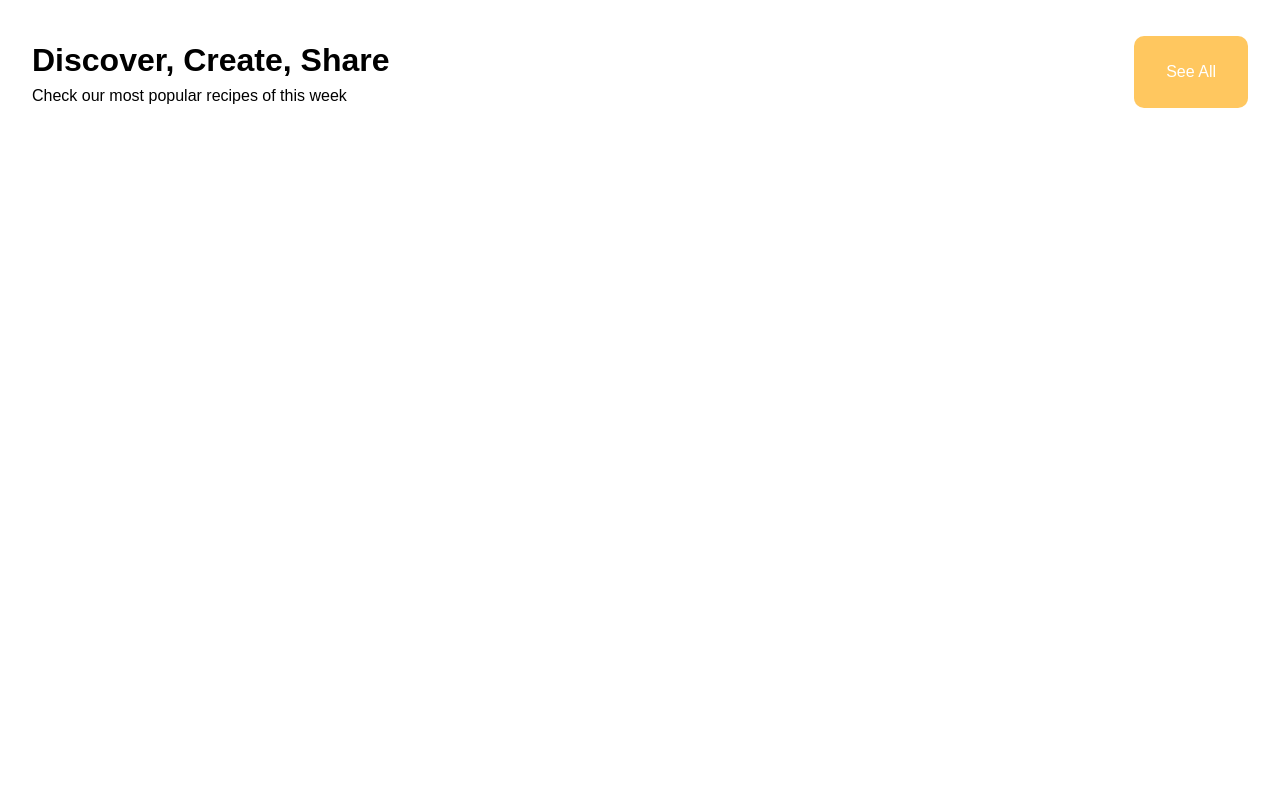
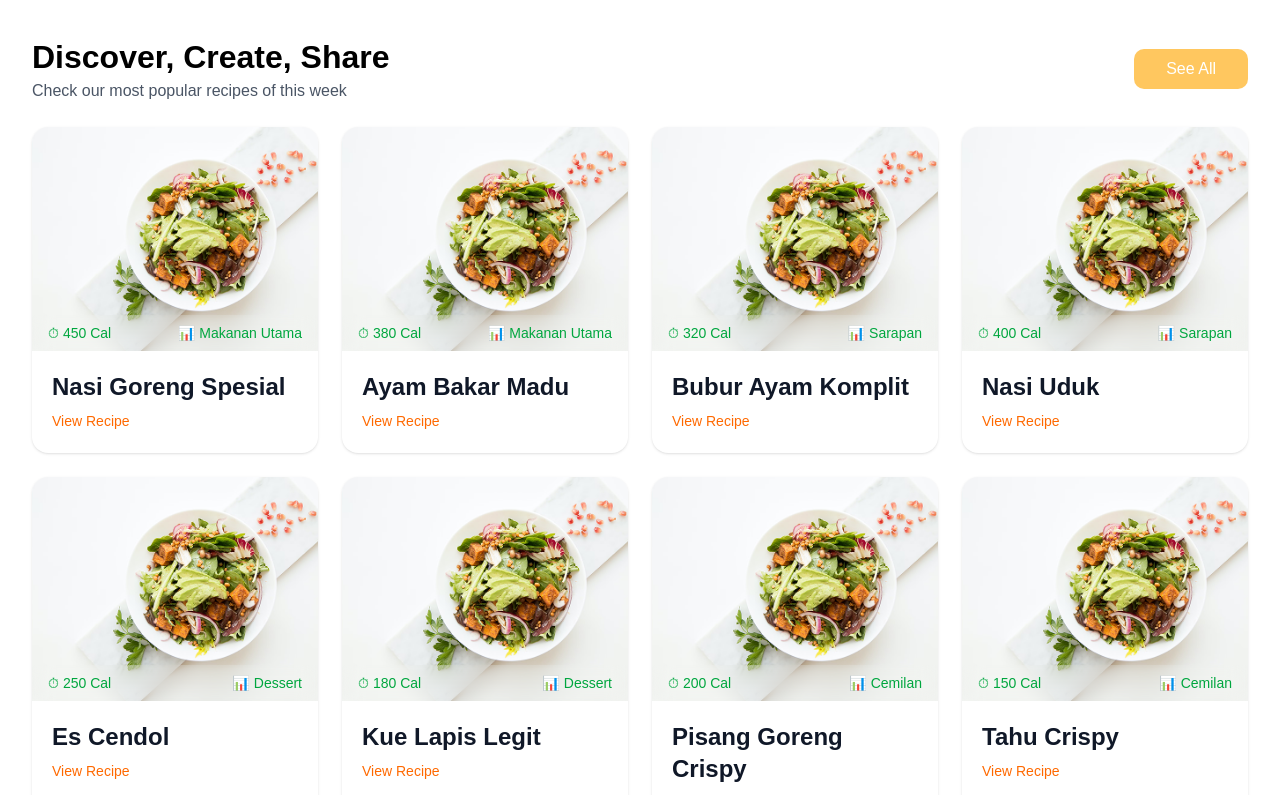
Before and after one commit to vskirani/Recipedia, a React (Vite) app: page / in a window 1280 px wide. Shown: the part 660-1455 px from the top of the page. Before the commit the page ends 800 px from the top, so only its background shows below. Built offline with nearby package versions, Linux system fonts and the light colour scheme.

Commit message:
add data product, component card and list, and update navbar

```diff
--- a/src/App.jsx
+++ b/src/App.jsx
@@ -5,7 +5,7 @@ import HomePage from './pages/HomePage'
 
 function App() {
   return (
-    <div className="mx-auto max-w-7xl px-4 sm:px-6 lg:px-8 pt-4">
+    <div className="mx-auto max-w-7xl px-3 sm:px-4 md:px-6 lg:px-8 pt-3 sm:pt-4">
       <Navbar />
       <HomePage />
     </div>
--- /dev/null
+++ b/src/components/ProductCard.jsx
@@ -0,0 +1,43 @@
+export default function ProductCard({ item }) {
+  return (
+    <div className="bg-white rounded-xl sm:rounded-2xl overflow-hidden shadow-sm hover:shadow-lg transition duration-300 cursor-pointer w-full">
+
+
+      <div className="relative">
+        <img
+          src={item.image}
+          alt={item.title}
+          className="w-full h-40 sm:h-48 lg:h-56 object-cover"
+        />
+
+
+        <div className="absolute bottom-0 left-0 w-full">
+          <div className="px-3 sm:px-4 py-1.5 sm:py-2
+                          backdrop-blur-[10px]
+                          flex justify-between items-center text-xs sm:text-sm">
+
+            <div className="flex items-center gap-1 text-green-600">
+              ⏱ <span>{item.calories} Cal</span>
+            </div>
+
+            <div className="flex items-center gap-1 text-green-600 font-medium">
+              📊 <span>{item.category}</span>
+            </div>
+
+          </div>
+        </div>
+      </div>
+
+      {/* CONTENT */}
+      <div className="px-3 sm:px-4 lg:px-5 py-3 sm:py-4 lg:py-5">
+        <h3 className="text-lg sm:text-xl lg:text-2xl font-bold text-gray-900 line-clamp-2">
+          {item.title}
+        </h3>
+
+        <button className="mt-2 text-orange-500 text-xs sm:text-sm font-medium hover:underline">
+          View Recipe
+        </button>
+      </div>
+    </div>
+  );
+}
--- /dev/null
+++ b/src/components/ProductList.jsx
@@ -0,0 +1,15 @@
+import { products } from "../data/products";
+import ProductCard from "./ProductCard";
+
+export default function ProductList(){
+
+    return (
+       <div className="pt-4 sm:pt-6">
+        <div className="grid grid-cols-1 sm:grid-cols-2 md:grid-cols-3 lg:grid-cols-4 gap-4 sm:gap-5 lg:gap-6">
+            {products.map((item) => (
+                <ProductCard key={item.id} item={item} />
+            ))}
+        </div>
+       </div>
+    );
+}
--- /dev/null
+++ b/src/data/products.js
@@ -0,0 +1,133 @@
+import product1 from "../assets/image/creamy.png";
+
+export const products = [
+  // Makanan Utama (2 produk)
+  {
+    id: 1,
+    image: product1,
+    title: "Nasi Goreng Spesial",
+    category: "Makanan Utama",
+    cookTime: 25,
+    difficulty: "Easy",
+    deskription: "Nasi goreng dengan telur, ayam, dan sayuran segar yang dimasak dengan bumbu rahasia.",
+    ingredients: ["Nasi", "Telur", "Ayam", "Sayuran", "Kecap Manis", "Cabai", "Bawang"],
+    steps: ["Masak nasi hingga dingin", "Tumis bumbu dan ayam", "Masukkan nasi dan aduk rata", "Tambahkan telur dan sajikan"],
+    calories: 450,
+  },
+  {
+    id: 2,
+    image: product1,
+    title: "Ayam Bakar Madu",
+    category: "Makanan Utama",
+    cookTime: 45,
+    difficulty: "Medium",
+    deskription: "Ayam bakar dengan olesan madu dan rempah-rempah pilihan yang gurih dan manis.",
+    ingredients: ["Ayam", "Madu", "Kecap Manis", "Bawang Putih", "Jahe", "Lengkuas"],
+    steps: ["Marinasi ayam dengan bumbu", "Diamkan 30 menit", "Panggang ayam hingga matang", "Olesi madu dan sajikan"],
+    calories: 380,
+  },
+
+  // Sarapan (2 produk)
+  {
+    id: 3,
+    image: product1,
+    title: "Bubur Ayam Komplit",
+    category: "Sarapan",
+    cookTime: 30,
+    difficulty: "Easy",
+    deskription: "Bubur ayam hangat dengan topping suwiran ayam, cakwe, kerupuk, dan bawang goreng.",
+    ingredients: ["Beras", "Ayam", "Cakwe", "Kerupuk", "Bawang Goreng", "Seledri", "Kecap"],
+    steps: ["Masak beras hingga menjadi bubur", "Rebus dan suwir ayam", "Siapkan topping", "Sajikan bubur dengan topping"],
+    calories: 320,
+  },
+  {
+    id: 4,
+    image: product1,
+    title: "Nasi Uduk",
+    category: "Sarapan",
+    cookTime: 35,
+    difficulty: "Medium",
+    deskription: "Nasi gurih yang dimasak dengan santan, disajikan dengan lauk pelengkap.",
+    ingredients: ["Beras", "Santan", "Daun Salam", "Serai", "Telur", "Tempe", "Sambal"],
+    steps: ["Cuci beras dan rendam", "Masak dengan santan dan rempah", "Goreng telur dan tempe", "Sajikan dengan sambal"],
+    calories: 400,
+  },
+
+  // Dessert (2 produk)
+  {
+    id: 5,
+    image: product1,
+    title: "Es Cendol",
+    category: "Dessert",
+    cookTime: 20,
+    difficulty: "Easy",
+    deskription: "Dessert tradisional dengan cendol hijau, santan, dan gula merah yang menyegarkan.",
+    ingredients: ["Cendol", "Santan", "Gula Merah", "Es Batu", "Nangka"],
+    steps: ["Siapkan cendol", "Cairkan gula merah", "Siapkan santan", "Sajikan dengan es batu"],
+    calories: 250,
+  },
+  {
+    id: 6,
+    image: product1,
+    title: "Kue Lapis Legit",
+    category: "Dessert",
+    cookTime: 120,
+    difficulty: "Hard",
+    deskription: "Kue lapis tradisional dengan lapisan tipis yang lembut dan aroma rempah khas.",
+    ingredients: ["Tepung Terigu", "Telur", "Mentega", "Gula", "Kayu Manis", "Cengkeh"],
+    steps: ["Kocok telur dan gula", "Campur dengan tepung", "Panggang lapis demi lapis", "Dinginkan dan potong"],
+    calories: 180,
+  },
+
+  // Cemilan (2 produk)
+  {
+    id: 7,
+    image: product1,
+    title: "Pisang Goreng Crispy",
+    category: "Cemilan",
+    cookTime: 15,
+    difficulty: "Easy",
+    deskription: "Pisang goreng dengan balutan tepung crispy yang renyah di luar dan lembut di dalam.",
+    ingredients: ["Pisang Raja", "Tepung Terigu", "Tepung Beras", "Gula", "Garam", "Air Es"],
+    steps: ["Kupas pisang", "Siapkan adonan tepung", "Celupkan pisang ke adonan", "Goreng hingga keemasan"],
+    calories: 200,
+  },
+  {
+    id: 8,
+    image: product1,
+    title: "Tahu Crispy",
+    category: "Cemilan",
+    cookTime: 20,
+    difficulty: "Easy",
+    deskription: "Tahu goreng renyah dengan bumbu gurih, cocok untuk cemilan sore hari.",
+    ingredients: ["Tahu Putih", "Tepung Bumbu", "Bawang Putih", "Garam", "Merica", "Cabai Bubuk"],
+    steps: ["Potong tahu sesuai selera", "Lumuri dengan bumbu", "Balut dengan tepung", "Goreng hingga crispy"],
+    calories: 150,
+  },
+
+  // Minuman (2 produk)
+  {
+    id: 9,
+    image: product1,
+    title: "Es Teh Manis",
+    category: "Minuman",
+    cookTime: 10,
+    difficulty: "Easy",
+    deskription: "Minuman teh manis dingin yang menyegarkan, cocok untuk menemani makan.",
+    ingredients: ["Teh Celup", "Gula Pasir", "Air Panas", "Es Batu"],
+    steps: ["Seduh teh dengan air panas", "Tambahkan gula dan aduk", "Dinginkan", "Sajikan dengan es batu"],
+    calories: 80,
+  },
+  {
+    id: 10,
+    image: product1,
+    title: "Jus Alpukat",
+    category: "Minuman",
+    cookTime: 10,
+    difficulty: "Easy",
+    deskription: "Jus alpukat creamy dengan campuran susu dan madu yang lezat dan bergizi.",
+    ingredients: ["Alpukat", "Susu Cair", "Madu", "Es Batu", "Cokelat Bubuk"],
+    steps: ["Potong alpukat dan ambil dagingnya", "Blender dengan susu dan madu", "Tambahkan es batu", "Sajikan dengan taburan cokelat"],
+    calories: 220,
+  },
+];
--- a/src/pages/HomePage.jsx
+++ b/src/pages/HomePage.jsx
@@ -1,47 +1,52 @@
 import foto1 from "../assets/image/hero.png";
+import ProductCard from "../components/ProductCard";
+import ProductList from "../components/ProductList";
 
 
 export default function HomePage() {
   return (
-    <main>
-      {/* section hero */}
-      <section className="flex flex-row w-full items-center justify-between gap-x-14">
-        {/* left content */}
-        <div className="flex flex-col gap-6">
-          <h1 className="text-[60px] font-bold leading-none">
+    <main className="pb-10">
+
+      <section className="flex flex-col-reverse md:flex-row w-full items-center justify-between gap-6 md:gap-x-8 lg:gap-x-14">
+
+        <div className="flex flex-col gap-4 md:gap-6 text-center md:text-left">
+          <h1 className="text-3xl sm:text-4xl md:text-5xl lg:text-[60px] font-bold leading-tight md:leading-none">
             Cooking Made Fun and Easy: Unleash Your Inner Chef
           </h1>
 
-          <p className="font-poppins text-lg text-gray-600 max-w-lg">
+          <p className="font-poppins text-sm sm:text-base lg:text-lg text-gray-600 max-w-lg mx-auto md:mx-0">
             Discover more than 10,000 recipes in your hand with the best recipe. Help you to find the easiest way to cook.
           </p>
 
-          <button className="bg-primary text-white py-2 px-18 rounded-[10px] font-poppins w-fit font-medium">
+          <button className="bg-primary text-white py-2 sm:py-3 px-8 sm:px-12 lg:px-18 rounded-[10px] font-poppins w-fit font-medium mx-auto md:mx-0 hover:bg-orange-400 transition-colors">
             Explore Recipes
           </button>
         </div>
 
-        {/* right content */}
+
         <img
           src={foto1}
           alt="Cooking Illustration"
-          className="w-[520px] h-auto ml-auto translate-y-2"
+          className="w-full max-w-[280px] sm:max-w-[350px] md:max-w-[400px] lg:max-w-[520px] h-auto md:ml-auto"
         />
       </section>
 
-      <div className="mt-20">
-        <div className="flex flex-row justify-between">
-          {/* left content */}
-          <div className="flex flex-col">
-            <h2 className="font-poppins text-[32px] font-bold">Discover, Create, Share</h2>
-            <p>Check our most popular recipes of this week</p>
+      <div className="mt-10 sm:mt-14 lg:mt-20">
+        <div className="flex flex-row gap-4 sm:gap-0 sm:justify-between sm:items-center">
+
+          <div className="flex flex-col text-center sm:text-left">
+            <h2 className="font-poppins text-xl sm:text-2xl lg:text-[32px] font-bold">Discover, Create, Share</h2>
+            <p className="text-sm sm:text-base text-gray-600">Check our most popular recipes of this week</p>
           </div>
 
-          <button className="bg-primary text-white py-2 px-8 rounded-[10px] font-poppins font-medium">
+          <button className="bg-primary text-white py-2 px-6 sm:px-8 rounded-[10px] font-poppins font-medium w-fit mx-auto sm:mx-0 hover:bg-orange-400 transition-colors">
             See All
           </button>
         </div>
+        <ProductList/>
       </div>
+
+
     </main>
   );
 }
```
Also changed, not shown: src/components/Navbar.jsx (+48 -15 lines), src/assets/image/creamy.png (added).
